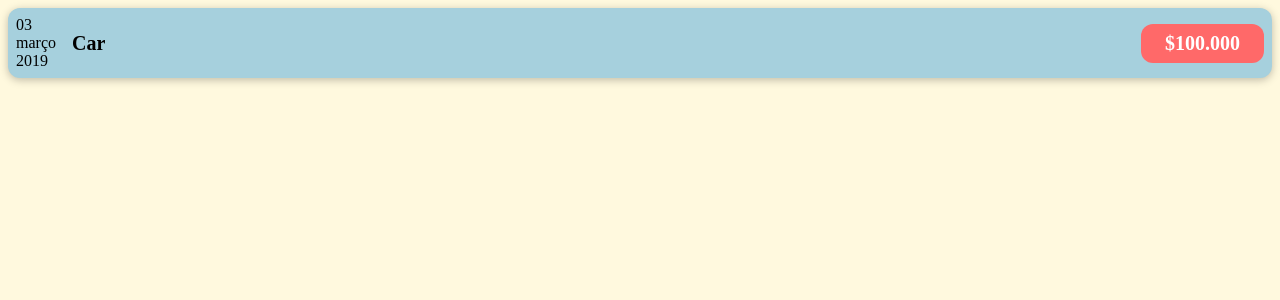
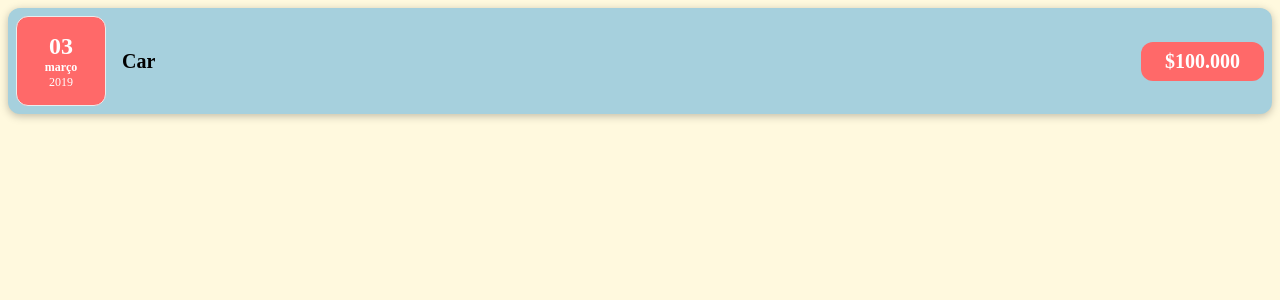
Before and after one commit to BaldezPatrick/expense-control-app, a React (Create React App) app: page / in a window 1280 px wide. Shown: the top 300 px of the page. Built offline with nearby package versions, Linux system fonts and the light colour scheme.

Commit message:
Add style in date component.

```diff
--- /dev/null
+++ b/src/components/CostDate.css
@@ -0,0 +1,26 @@
+.cost__date {
+    align-items: center;
+    background-color: #FF6969;
+    border: 1px solid #ececec;
+    border-radius: 12px;
+    color: white;
+    display: flex;
+    flex-direction: column;
+    height: 5.5rem;
+    justify-content: center;
+    width: 5.5rem;
+  }
+
+  .cost__date__month {
+    font-size: 0.75rem;
+    font-weight: bold;
+  }
+
+  .cost__date__year {
+    font-size: 0.75rem;
+  }
+
+  .cost__date__day {
+    font-size: 1.5rem;
+    font-weight: bold;
+  }
--- a/src/components/CostDate.jsx
+++ b/src/components/CostDate.jsx
@@ -1,12 +1,14 @@
+import "./CostDate.css";
+
 const CostDate = ({ date }) => {
   const day = date.toLocaleString("pt-br", { day: "2-digit" });
   const month = date.toLocaleString("pt-br", { month: "long" });
   const year = date.getFullYear();
   return (
-    <div>
-      <div>{day}</div>
-      <div>{month}</div>
-      <div>{year}</div>
+    <div className="cost__date">
+      <div className="cost__date__day">{day}</div>
+      <div className="cost__date__month">{month}</div>
+      <div className="cost__date__year">{year}</div>
     </div>
   );
 };
```
